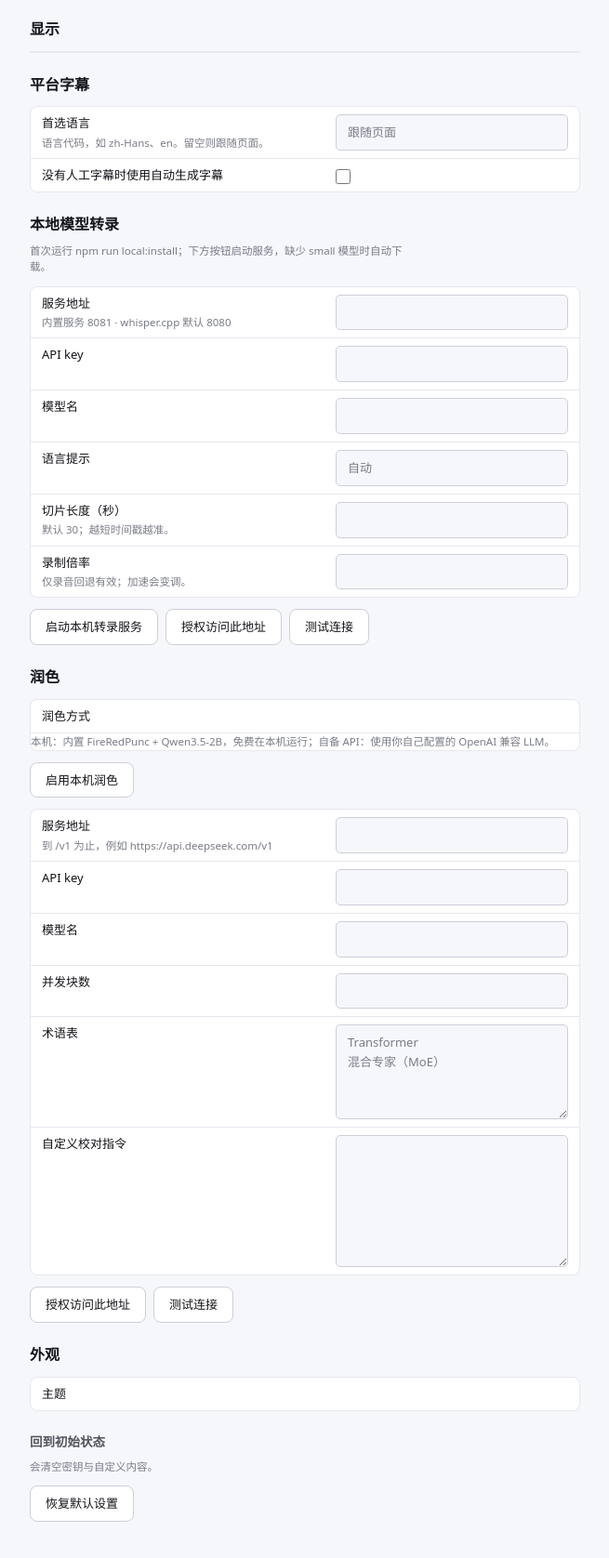
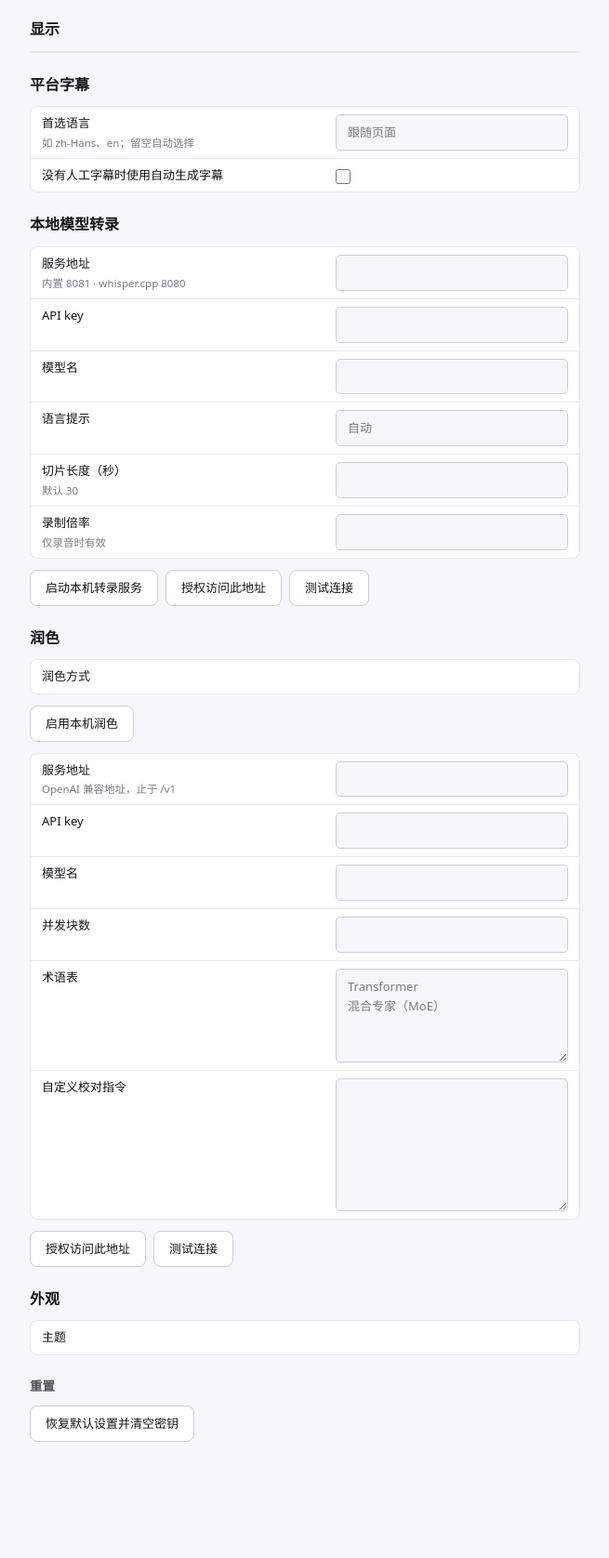
Before and after one commit to Tchirek/course2md-web, a website with bundled scripts: page src/ui/options.html in a window 1280 px wide. Shown: the part 52-1728 px from the top of the page at 93% size, without its empty margins (312-967 px from the left). After the commit the page ends 1651 px from the top, so only its background shows below. Built offline with nearby package versions, Linux system fonts and the light colour scheme; no server answers.

Commit message:
收紧浮窗选项与设置界面

```diff
--- a/src/ui/options.html
+++ b/src/ui/options.html
@@ -24,7 +24,7 @@
           <div class="row">
             <label for="sub-lang">
               首选语言
-              <span class="c2md-meta">语言代码，如 zh-Hans、en。留空则跟随页面。</span>
+              <span class="c2md-meta">如 zh-Hans、en；留空自动选择</span>
             </label>
             <input id="sub-lang" type="text" placeholder="跟随页面" spellcheck="false" />
           </div>
@@ -39,15 +39,11 @@
 
       <section class="block" id="block-asr">
         <h2>本地模型转录</h2>
-        <p class="c2md-meta">
-          首次运行 npm run local:install；下方按钮启动服务，缺少 small 模型时自动下载。
-        </p>
-
         <div class="rows">
           <div class="row">
             <label for="asr-endpoint">
               服务地址
-              <span class="c2md-meta">内置服务 8081 · whisper.cpp 默认 8080</span>
+              <span class="c2md-meta">内置 8081 · whisper.cpp 8080</span>
             </label>
             <input id="asr-endpoint" type="text" spellcheck="false" />
           </div>
@@ -76,7 +72,7 @@
           <div class="row">
             <label for="asr-chunk">
               切片长度（秒）
-              <span class="c2md-meta">默认 30；越短时间戳越准。</span>
+              <span class="c2md-meta">默认 30</span>
             </label>
             <input id="asr-chunk" type="number" min="5" max="120" step="5" />
           </div>
@@ -84,7 +80,7 @@
           <div class="row">
             <label for="asr-rate">
               录制倍率
-              <span class="c2md-meta">仅录音回退有效；加速会变调。</span>
+              <span class="c2md-meta">仅录音时有效</span>
             </label>
             <input id="asr-rate" type="number" min="1" max="16" step="1" />
           </div>
@@ -102,7 +98,6 @@
         <h2>润色</h2>
         <div class="rows">
           <div class="row"><span class="row-label">润色方式</span><div id="llm-engine"></div></div>
-          <p class="c2md-meta">本机：内置 FireRedPunc + Qwen3.5-2B，免费在本机运行；自备 API：使用你自己配置的 OpenAI 兼容 LLM。</p>
         </div>
         <div class="block-actions"><button type="button" class="c2md-button" id="llm-local-start">启用本机润色</button><span class="c2md-meta" id="llm-local-result"></span></div>
 
@@ -110,7 +105,7 @@
           <div class="row">
             <label for="llm-url">
               服务地址
-              <span class="c2md-meta">到 /v1 为止，例如 https://api.deepseek.com/v1</span>
+              <span class="c2md-meta">OpenAI 兼容地址，止于 /v1</span>
             </label>
             <input id="llm-url" type="text" spellcheck="false" />
           </div>
@@ -169,10 +164,9 @@
       </section>
 
       <section class="block block--quiet">
-        <h2>回到初始状态</h2>
-        <p class="c2md-meta">会清空密钥与自定义内容。</p>
+        <h2>重置</h2>
         <div class="block-actions">
-          <button type="button" class="c2md-button" id="reset">恢复默认设置</button>
+          <button type="button" class="c2md-button" id="reset">恢复默认设置并清空密钥</button>
           <span class="c2md-meta" id="reset-result"></span>
         </div>
       </section>
```
Also changed, not shown: src/content/panel.js (+7 -9 lines), tools/layout-check.mjs (+12 -0 lines).
